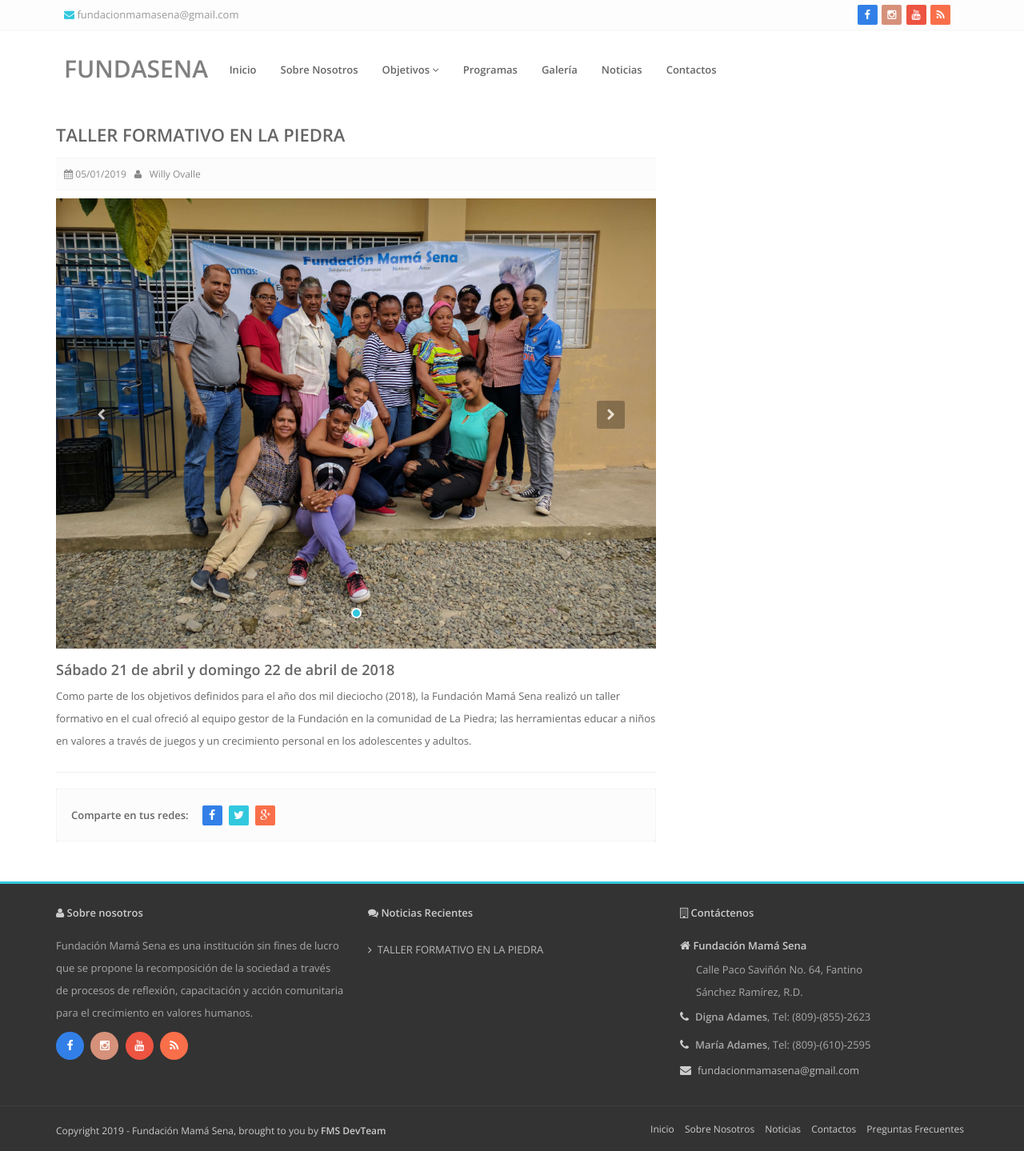
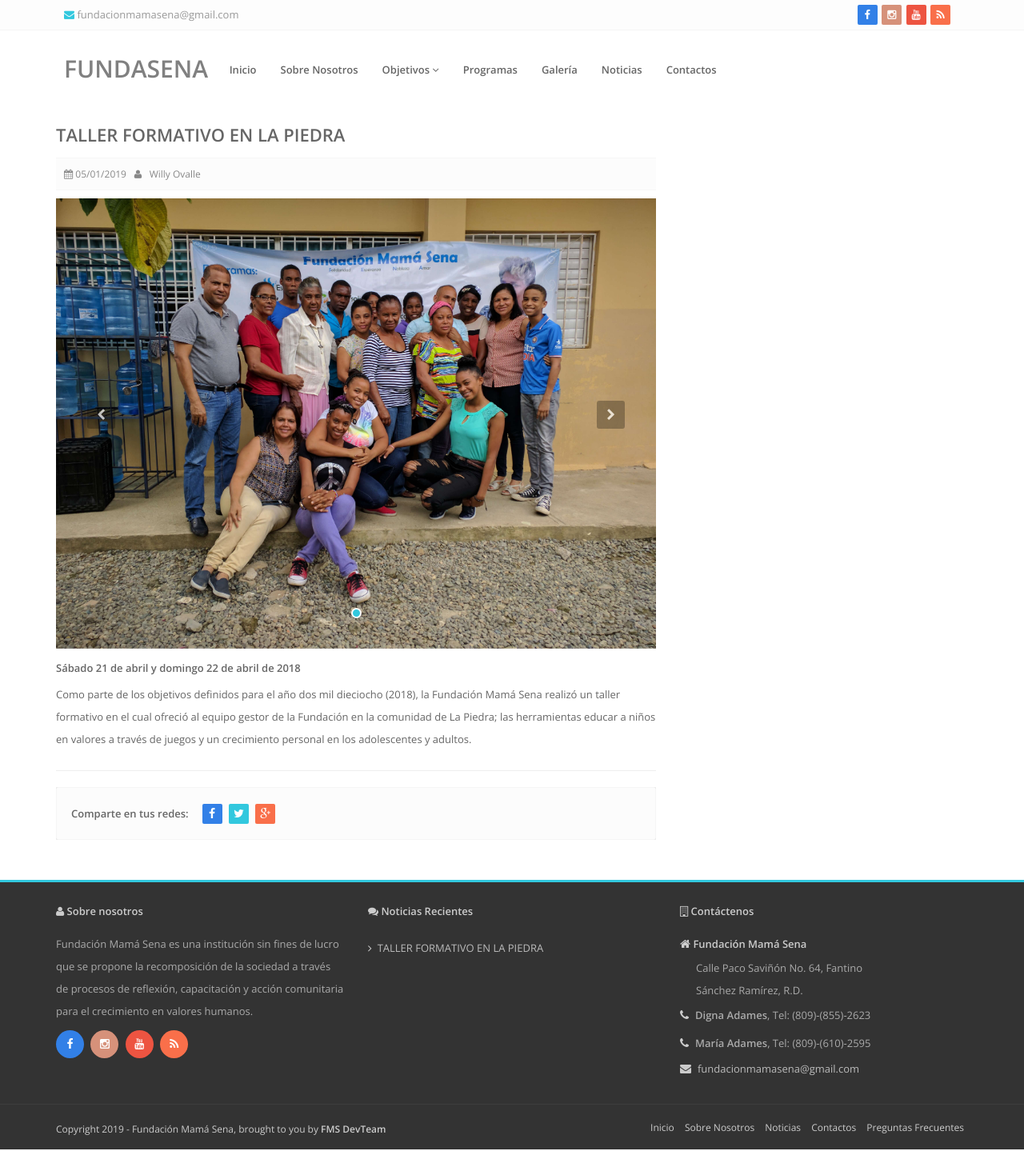
Before and after one commit to wovalle/fundasena.org, a Jekyll site: the page built from _posts/2019-01-05-taller-informativo-piedra.markdown, in a window 1280 px wide. Shown: the whole page at 80% size. Built offline with Jekyll 4.4.1, drawn with Linux system fonts in a browser that asks for light colours; comment, search, counter and statistics services are not loaded.

Commit message:
Updated Taller Informativo Piedra

```diff
--- a/_posts/2019-01-05-taller-informativo-piedra.markdown
+++ b/_posts/2019-01-05-taller-informativo-piedra.markdown
@@ -1,11 +1,11 @@
 ---
 title: TALLER FORMATIVO EN LA PIEDRA
 date: 2019-01-05 00:14:00 Z
+image: "/uploads/posts/reunion_piedra.jpg"
 author: Willy Ovalle
-image: "/uploads/posts/reunion_piedra.jpg"
 has_comments: true
 ---
 
-#### Sábado 21 de abril y domingo 22 de abril de 2018
+**Sábado 21 de abril y domingo 22 de abril de 2018**
 
 Como parte de los objetivos definidos para el año dos mil dieciocho (2018), la Fundación Mamá Sena realizó un taller formativo en el cual ofreció al equipo gestor de la Fundación en la comunidad de La Piedra; las herramientas educar a niños en valores a través de juegos y un crecimiento personal en los adolescentes y adultos.
```
